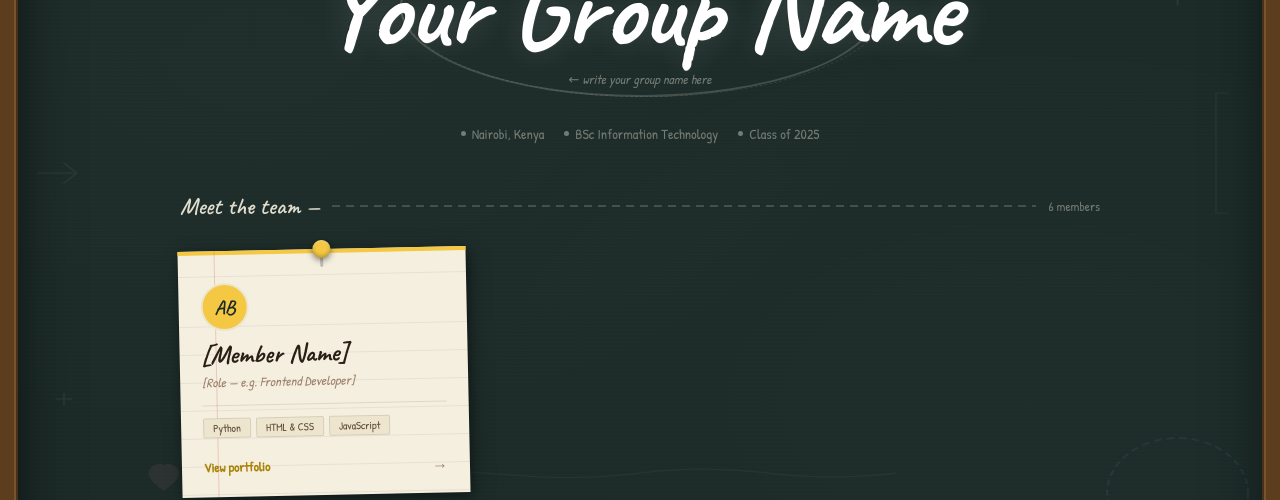
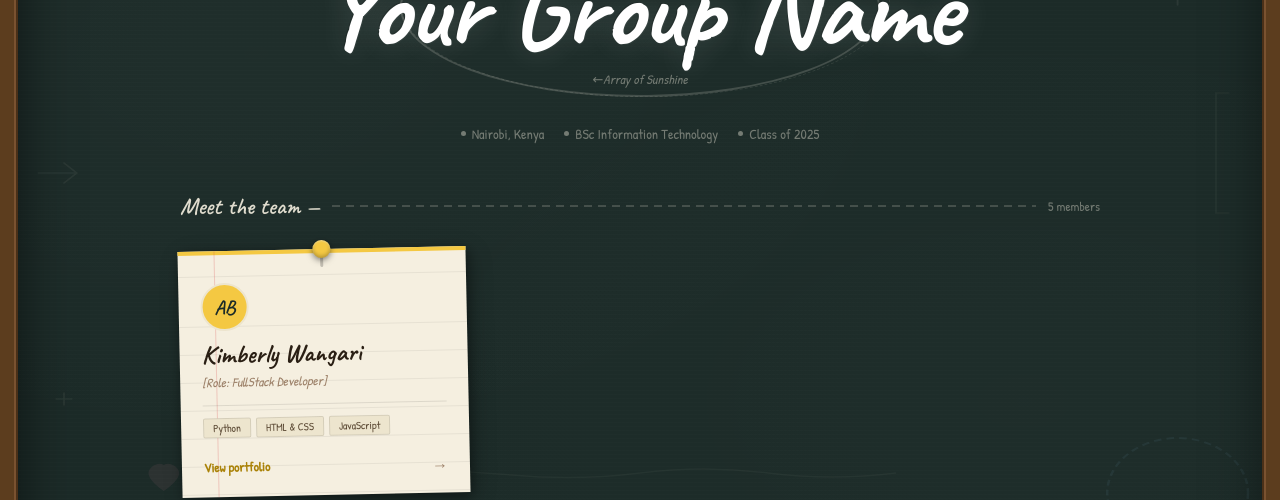
Before and after one commit to IS-PROJECT-2026/Apex-Game-Company, a plain HTML site: page index.html in a window 1280 px wide. Shown: the part 207-707 px from the top of the page. Drawn offline with Linux system fonts and the light colour scheme.

Commit message:
feat(index.html): update member card

```diff
--- a/index.html
+++ b/index.html
@@ -578,7 +578,7 @@
       ╚════════════════════════════════════════════════════╝
     -->
     <h1 class="group-name">Your Group Name</h1>
-    <p class="group-hint">← write your group name here</p>
+    <p class="group-hint">←Array of Sunshine</p>
   </div>
 
   <!-- Meta info row -->
@@ -595,7 +595,7 @@
     <!--
       Update the number below to match how many members are in your group
     -->
-    <span class="section-count">6 members</span>
+    <span class="section-count">5 members</span>
   </div>
 
   <!-- Cards grid -->
@@ -618,8 +618,8 @@
       <div class="card-margin" aria-hidden="true"></div>
       <div class="card-content">
         <div class="card-avatar">AB</div>
-        <p class="card-name">[Member Name]</p>
-        <p class="card-role">[Role — e.g. Frontend Developer]</p>
+        <p class="card-name">Kimberly Wangari</p>
+        <p class="card-role">[Role: FullStack Developer]</p>
         <div class="card-divider"></div>
         <div class="card-tags">
           <span class="card-tag">Python</span>
```
